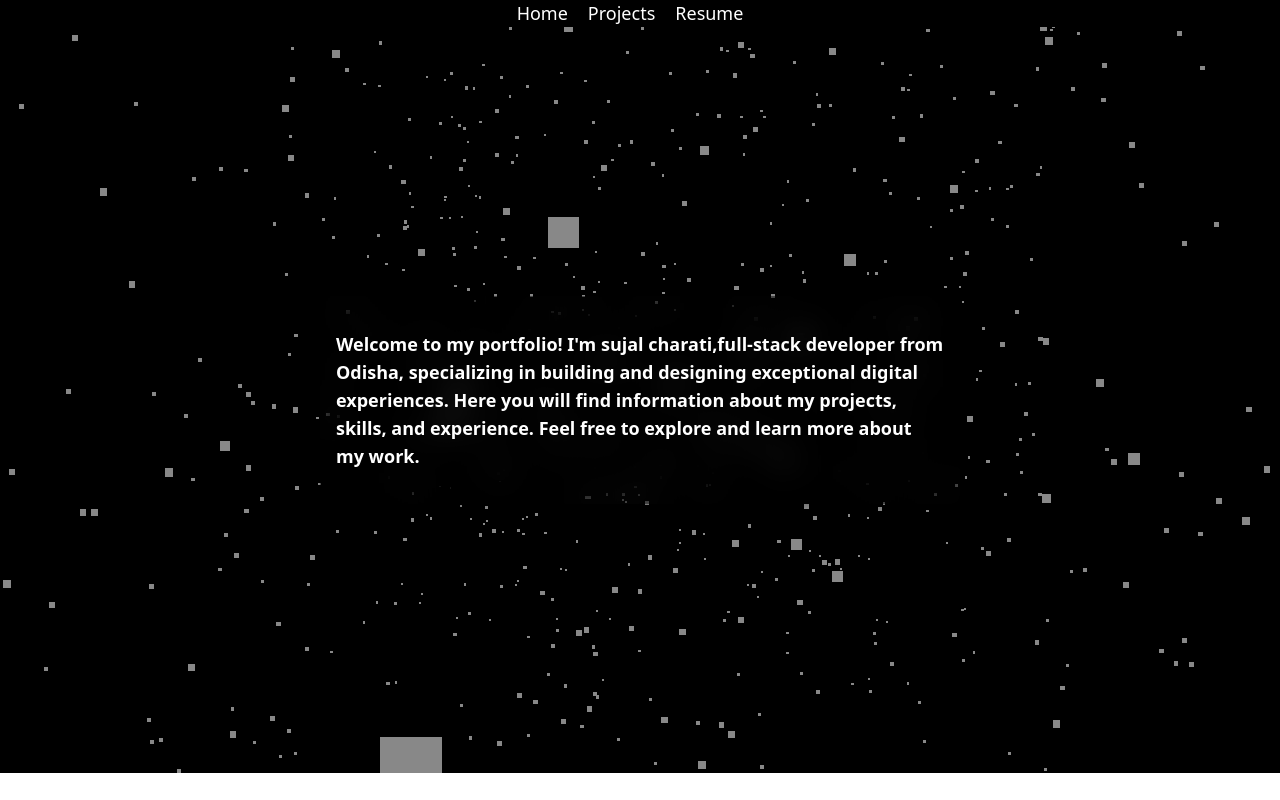
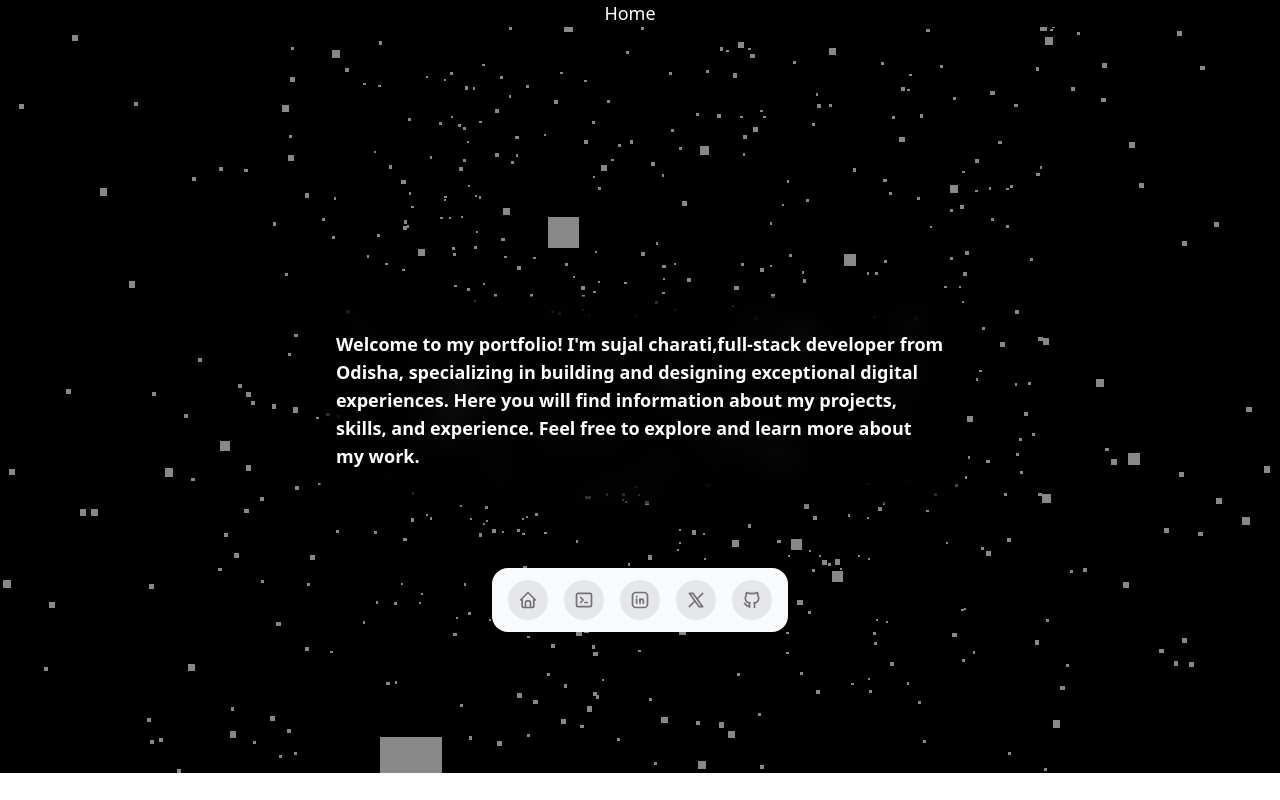
Before and after one commit to sujalcharati/portfolio, a Next.js app: page / in a window 1280 px wide. Built offline with nearby package versions, Linux system fonts and the light colour scheme.

Commit message:
project img

```diff
--- a/app/Resume/page.tsx
+++ /dev/null
@@ -1,8 +0,0 @@
-import { Header } from "../components/Header"
-import { Resume as ResumeComponent } from "../components/Resume"
-export default function Resume(){
-    return <div>
-        <Header/>
-        <ResumeComponent />
-    </div>
-}
--- a/app/components/Header.tsx
+++ b/app/components/Header.tsx
@@ -12,8 +12,7 @@ export const Header: React.FC<HeaderProps> = ({ style }) => {
             <nav style={{ position: 'fixed', top: 0, width: '100%' }}>
             <ul className="flex items-center justify-center list-none p-0" style={{ backgroundColor: 'black', fontSize: '18px' }}>
             <li className="mr-5"><Link href="/Home">Home</Link></li>
-            <li className="mr-5"><Link href="/Projects">Projects</Link></li>
-            <li className="mr-5"><Link href="/Resume">Resume</Link></li>
+
             </ul>
             </nav>
         </div>
--- a/app/components/Homepage.tsx
+++ b/app/components/Homepage.tsx
@@ -1,6 +1,8 @@
 import React from "react";
 import ThreeScene from "./ThreeScene";
 import Link from "next/link";
+import { FloatingDockDemo } from "../components/FloatingDockDemo";
+
 export const Homepage =()=>{
     return (
         <div className="flex justify-center items-center text-white bg-black bg-opacity-0 backdrop-filter backdrop-blur-lg rounded-lg shadow-md w-1/2 h-52 fixed inset-0 m-auto p-4">
@@ -9,10 +11,6 @@ export const Homepage =()=>{
             </p>
 
         </div>
-        // <div style={{ position: 'relative', height: '100vh', overflow: 'hidden' }}>
-        // <ThreeScene style={{ position: 'absolute', top: 0, left: 0, width: '100%', height: '100%', zIndex: -1 }} />
-        // {/* <Header style={{ position: 'relative', zIndex: 1, backgroundColor: 'rgba(255, 255, 255, 0.8)' }} /> */}
 
-    //   </div>
     );
 }
--- a/app/components/ThreeDCardDemo.tsx
+++ b/app/components/ThreeDCardDemo.tsx
@@ -23,7 +23,7 @@ export function ThreeDCardDemo() {
  A simple paint web application built using HTML5 Canvas and JavaScript.        </CardItem>
         <CardItem translateZ="100" className="w-full mt-4">
           <Image
-            src=""
+            src="/paint.png"
             height="1000"
             width="1000"
             className="h-60 w-full object-cover rounded-xl group-hover/card:shadow-xl"
--- a/app/page.tsx
+++ b/app/page.tsx
@@ -3,6 +3,8 @@ import ThreeScene from './components/ThreeScene';
 import { Header } from './components/Header';
 import {Homepage} from './components/Homepage';
 import Projects from './Projects/page';
+import { FloatingDockDemo } from "./components/FloatingDockDemo";
+
 
 
 export default function Home() {
@@ -12,6 +14,7 @@ export default function Home() {
       <Header style={{ position: 'relative', zIndex: 1, backgroundColor: 'rgba(255, 255, 255, 0.8)' }} />
 
       <Homepage/>
+      <FloatingDockDemo/>
 
     </div>
   );
```
Also changed, not shown: public/paint.png (added).
